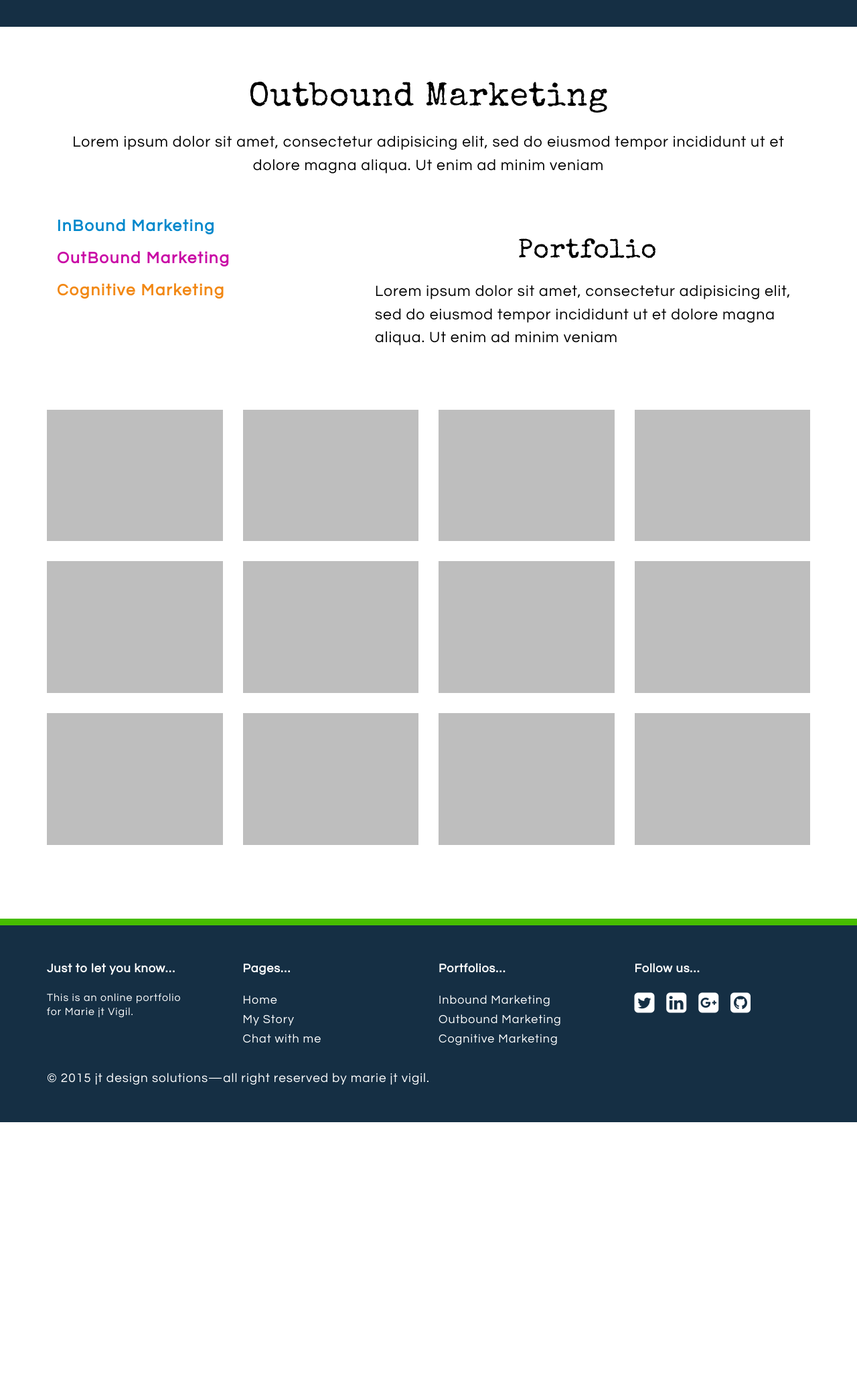
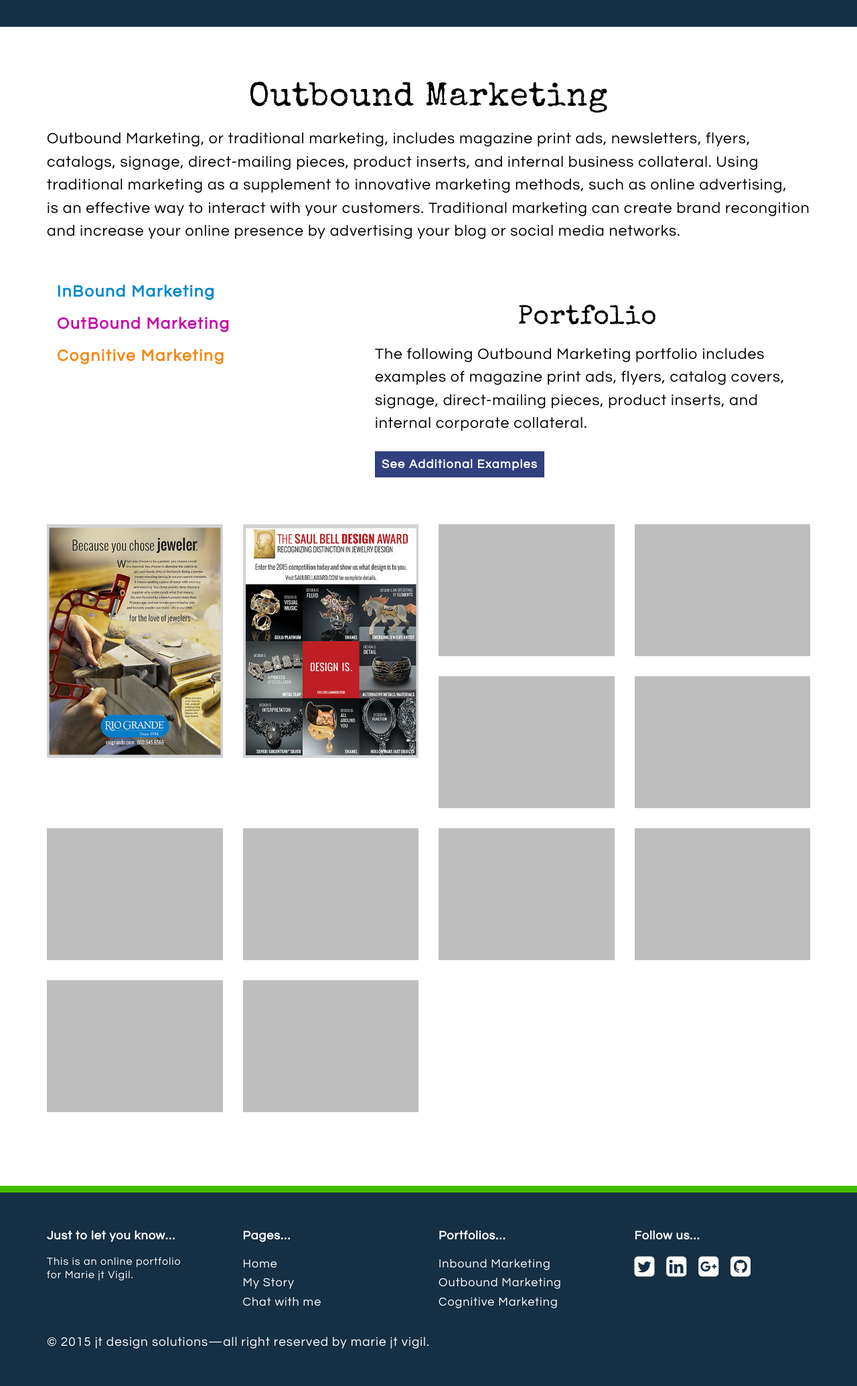
Before and after one commit to mjktvigil/Personal_Website_Project, a PHP site: page /outbound-marketing/index.php in a window 1280 px wide. Shown: the part 107-2177 px from the top of the page at 67% size. Before the commit the page ends 1783 px from the top, so only its background shows below. Run offline with PHP 8.4, Linux system fonts and the light colour scheme; some libraries are stand-ins or nearby versions.

Commit message:
started adding images to outbound marketing page -uploading images

```diff
--- a/cognitive-marketing/index.php
+++ b/cognitive-marketing/index.php
@@ -5,7 +5,7 @@
 		<div class="container">
 			<article class="post-content2">
 				<h2>Cognitive Marketing</h2>
-				<p class="paragraph">Lorem ipsum dolor sit amet, consectetur adipisicing elit, sed do eiusmod tempor incididunt ut et dolore magna aliqua. Ut enim ad minim veniam</p>
+				<p class="paragraph">Content coming soon &hellip;</p>
 			</article>
 			<!-- .post-content -->
 		</div>
@@ -41,7 +41,7 @@
 		<div class="col-md-7">
 			<article class="post-content3">
 				<h2>Portfolio</h2>
-				<p class="paragraph">Lorem ipsum dolor sit amet, consectetur adipisicing elit, sed do eiusmod tempor incididunt ut et dolore magna aliqua. Ut enim ad minim veniam</p>
+				<p class="paragraph">Content coming soon &hellip;</p>
 				<div class="white-space"></div>
 			</article>
 			<!-- End Portfolio Intoduction Article -->
--- a/css/style.css
+++ b/css/style.css
@@ -42,7 +42,7 @@ h1,h2, h3, h4, h5, h6 {
 	font-weight:700;
 	line-height:1.1em;
 	color: #000000;
-	margin-bottom: 20px;
+	margin-bottom: 15px;
 }
 
 .paragraph {
@@ -59,6 +59,11 @@ a {
 
 .aligncenter {
 	text-align: center;
+	font-weight: 700;
+}
+
+.alignleft {
+	text-align: left;
 	font-weight: 700;
 }
 
@@ -262,7 +267,7 @@ header ul.nav li a {
 	font-size: 23px;
 	font-weight: 400;
 	line-height: 1.5em;
-	text-align: center;
+	text-align: left;
 	margin-bottom: 50px;
 }
 
@@ -304,9 +309,6 @@ header ul.nav li a {
 	margin-bottom: 60px;
 }
 
-.box-gray h4 {
-	line-height: 1.6em;
-}
 
 /* ===================================
 5. Box
@@ -344,7 +346,9 @@ header ul.nav li a {
 	margin-bottom: 30px;
 }
 
-.box-gray  h4 {
+.box-gray h4 {
+	font-size: 19px;
+	line-height: 1.6em;
 	margin-bottom: 20px;
 }
 
--- a/inbound-marketing/index.php
+++ b/inbound-marketing/index.php
@@ -5,7 +5,7 @@
 		<div class="container">
 			<article class="post-content2">
 				<h2>Inbound Marketing</h2>
-				<p class="paragraph">Lorem ipsum dolor sit amet, consectetur adipisicing elit, sed do eiusmod tempor incididunt ut et dolore magna aliqua. Ut enim ad minim veniam</p>
+				<p class="paragraph">Content coming soon &hellip;</p>
 			</article>
 			<!-- .post-content -->
 		</div>
@@ -40,7 +40,7 @@
 		<div class="col-md-7">
 			<article class="post-content3">
 				<h2>Portfolio</h2>
-				<p class="paragraph">Lorem ipsum dolor sit amet, consectetur adipisicing elit, sed do eiusmod tempor incididunt ut et dolore magna aliqua. Ut enim ad minim veniam</p>
+				<p class="paragraph">Content coming soon &hellip;</p>
 				<div class="white-space"></div>
 			</article>
 			<!-- End Portfolio Intoduction Article -->
--- a/outbound-marketing/index.php
+++ b/outbound-marketing/index.php
@@ -5,7 +5,12 @@
 		<div class="container">
 			<article class="post-content2">
 				<h2>Outbound Marketing</h2>
-				<p class="paragraph">Lorem ipsum dolor sit amet, consectetur adipisicing elit, sed do eiusmod tempor incididunt ut et dolore magna aliqua. Ut enim ad minim veniam</p>
+				<p class="paragraph">
+				Outbound Marketing, or traditional marketing, includes magazine print ads, newsletters, flyers, catalogs, signage,
+				direct-mailing pieces, product inserts, and internal business collateral. Using traditional marketing as a supplement to
+				innovative marketing methods, such as online advertising, <br/>is an effective way to interact with your customers.
+				Traditional marketing can create brand recongition and increase your online presence by advertising your blog or social media networks.
+				</p>
 			</article>
 			<!-- .post-content -->
 		</div>
@@ -40,7 +45,11 @@
 		<div class="col-md-7">
 			<article class="post-content3">
 				<h2>Portfolio</h2>
-				<p class="paragraph">Lorem ipsum dolor sit amet, consectetur adipisicing elit, sed do eiusmod tempor incididunt ut et dolore magna aliqua. Ut enim ad minim veniam</p>
+				<p class="paragraph">The following Outbound Marketing portfolio includes examples of magazine print ads, flyers, catalog covers, signage,
+				direct-mailing pieces, product inserts, and internal corporate collateral.</p>
+				<div class="alignleft">
+					<a class="btn-theme" alt="See slide share presentation" href="" title="click to see Slide Share Presentation">See Additional Examples</a>
+				</div>
 				<div class="white-space"></div>
 			</article>
 			<!-- End Portfolio Intoduction Article -->
@@ -59,29 +68,29 @@
 						<section id="projects">
 							<ul id="thumbs" class="portfolio">
 								<!-- Start Project ONE -->
-								<li class="item-thumbs col-lg-3 design" data-id="id-0" data-type="web">
+								<li class="item-thumbs col-lg-3 design">
 									<!-- Fancybox - Gallery Enabled - Title - Full Image -->
-									<a class="hover-wrap fancybox" data-fancybox-group="gallery" href="../img/works/1.jpg">
+									<a class="hover-wrap fancybox" data-fancybox-group="gallery" href="../img/works/knew-Concepts_2015-ad.jpg">
 										<span class="overlay-img"></span>
-										<span class="overlay-img-thumb">Portfolio<br> name</span>
+										<span class="overlay-img-thumb">&ldquo;For the<br/> Love of<br/> Jewelers&rdquo;<br/> campaign</span>
 									</a>
 									<!-- Thumb Image and Description -->
-									<img src="../img/works/1.jpg" alt="Lorem ipsum dolor sit amet, consectetur adipiscing elit. Phasellus quis elementum odio. Curabitur pellentesque, dolor vel pharetra mollis." />
+									<img src="../img/works/knew-Concepts_2015-ad.jpg" alt="2015 Gold Addy Award for Integrated Campaign. B-to-B Regional/National. American Advertising Federation, New Mexico. Team Project. Marie Vigil&ndash;Designer" />
 								</li>
 								<!-- End Project ONE -->
 								<!-- Start Project TWO -->
-								<li class="item-thumbs col-lg-3 design" data-id="id-1" data-type="icon">
+								<li class="item-thumbs col-lg-3 design">
 									<!-- Fancybox - Gallery Enabled - Title - Full Image -->
-									<a class="hover-wrap fancybox" data-fancybox-group="gallery" href="../img/works/2.jpg">
+									<a class="hover-wrap fancybox" data-fancybox-group="gallery" href="../img/works/SBCA_Design-Is__2015-ad.jpg">
 										<span class="overlay-img"></span>
-										<span class="overlay-img-thumb">Portfolio<br> name</span>
+										<span class="overlay-img-thumb">SBDA<br/>&ldquo;Design is.&rdquo;<br/>2015 campaign</span>
 									</a>
 									<!-- Thumb Image and Description -->
-									<img src="../img/works/2.jpg" alt="Lorem ipsum dolor sit amet, consectetur adipiscing elit. Phasellus quis elementum odio. Curabitur pellentesque, dolor vel pharetra mollis." />
+									<img src="../img/works/SBCA_Design-Is__2015-ad.jpg" alt="Saul Bell Design Awards &ldquo;Design is.&rdquo;<br/>2015 campaign. Team Project.<br/>Marie Vigil&ndash;Designer" />
 								</li>
 								<!-- End Project TWO -->
 								<!-- Start Project THREE -->
-								<li class="item-thumbs col-lg-3 photography" data-id="id-2" data-type="graphic">
+								<li class="item-thumbs col-lg-3 photography">
 									<!-- Fancybox - Gallery Enabled - Title - Full Image -->
 									<a class="hover-wrap fancybox" data-fancybox-group="gallery" href="../img/works/3.jpg">
 										<span class="overlay-img"></span>
@@ -92,7 +101,7 @@
 								</li>
 								<!-- End Project THREE -->
 								<!-- Start Project FOUR -->
-								<li class="item-thumbs col-lg-3 design" data-id="id-0" data-type="web">
+								<li class="item-thumbs col-lg-3 design">
 									<!-- Fancybox - Gallery Enabled - Title - Full Image -->
 									<a class="hover-wrap fancybox" data-fancybox-group="gallery" href="../img/works/4.jpg">
 										<span class="overlay-img"></span>
@@ -103,7 +112,7 @@
 								</li>
 								<!-- End Project FOUR -->
 								<!-- Start Project FIVE -->
-								<li class="item-thumbs col-lg-3 photography" data-id="id-4" data-type="web">
+								<li class="item-thumbs col-lg-3 photography">
 									<!-- Fancybox - Gallery Enabled - Title - Full Image -->
 									<a class="hover-wrap fancybox" data-fancybox-group="gallery" href="../img/works/5.jpg">
 										<span class="overlay-img"></span>
@@ -114,7 +123,7 @@
 								</li>
 								<!-- End Project FIVE -->
 								<!-- Start Project SIX -->
-								<li class="item-thumbs col-lg-3 photography" data-id="id-5" data-type="icon">
+								<li class="item-thumbs col-lg-3 photography">
 									<!-- Fancybox - Gallery Enabled - Title - Full Image -->
 									<a class="hover-wrap fancybox" data-fancybox-group="gallery" href="../img/works/6.jpg">
 										<span class="overlay-img"></span>
@@ -125,7 +134,7 @@
 								</li>
 								<!-- End Project SIX -->
 								<!-- Start Project SEVEN -->
-								<li class="item-thumbs col-lg-3 design" data-id="id-0" data-type="web">
+								<li class="item-thumbs col-lg-3 design">
 									<!-- Fancybox - Gallery Enabled - Title - Full Image -->
 									<a class="hover-wrap fancybox" data-fancybox-group="gallery" href="../img/works/7.jpg">
 										<span class="overlay-img"></span>
@@ -136,7 +145,7 @@
 								</li>
 								<!-- End Project SEVEN -->
 								<!-- Start Project EIGHT -->
-								<li class="item-thumbs col-lg-3 design" data-id="id-0" data-type="graphic">
+								<li class="item-thumbs col-lg-3 design">
 									<!-- Fancybox - Gallery Enabled - Title - Full Image -->
 									<a class="hover-wrap fancybox" data-fancybox-group="gallery" href="../img/works/8.jpg">
 										<span class="overlay-img"></span>
@@ -147,7 +156,7 @@
 								</li>
 								<!-- End Project EIGHT -->
 								<!-- Start Project NINE -->
-								<li class="item-thumbs col-lg-3 design" data-id="id-0" data-type="graphic">
+								<li class="item-thumbs col-lg-3 design">
 									<!-- Fancybox - Gallery Enabled - Title - Full Image -->
 									<a class="hover-wrap fancybox" data-fancybox-group="gallery" href="../img/works/8.jpg">
 										<span class="overlay-img"></span>
@@ -158,7 +167,7 @@
 								</li>
 								<!-- End Project NINE -->
 								<!-- Start Project TEN -->
-								<li class="item-thumbs col-lg-3 design" data-id="id-0" data-type="graphic">
+								<li class="item-thumbs col-lg-3 design">
 									<!-- Fancybox - Gallery Enabled - Title - Full Image -->
 									<a class="hover-wrap fancybox" data-fancybox-group="gallery" href="../img/works/8.jpg">
 										<span class="overlay-img"></span>
@@ -169,7 +178,7 @@
 								</li>
 								<!-- End Project TEN -->
 								<!-- Start Project ELEVEN -->
-								<li class="item-thumbs col-lg-3 design" data-id="id-0" data-type="graphic">
+								<li class="item-thumbs col-lg-3 design">
 									<!-- Fancybox - Gallery Enabled - Title - Full Image -->
 									<a class="hover-wrap fancybox" data-fancybox-group="gallery" href="../img/works/8.jpg">
 										<span class="overlay-img"></span>
@@ -180,7 +189,7 @@
 								</li>
 								<!-- End Project ELEVEN -->
 								<!-- Start Project TWELVE -->
-								<li class="item-thumbs col-lg-3 design" data-id="id-0" data-type="graphic">
+								<li class="item-thumbs col-lg-3 design">
 									<!-- Fancybox - Gallery Enabled - Title - Full Image -->
 									<a class="hover-wrap fancybox" data-fancybox-group="gallery" href="../img/works/8.jpg">
 										<span class="overlay-img"></span>
```
Also changed, not shown: css/fancybox/jquery.fancybox.css, img/works/SBCA_Design-Is__2015-ad.jpg (added), img/works/knew-Concepts_2015-ad.jpg (added).
